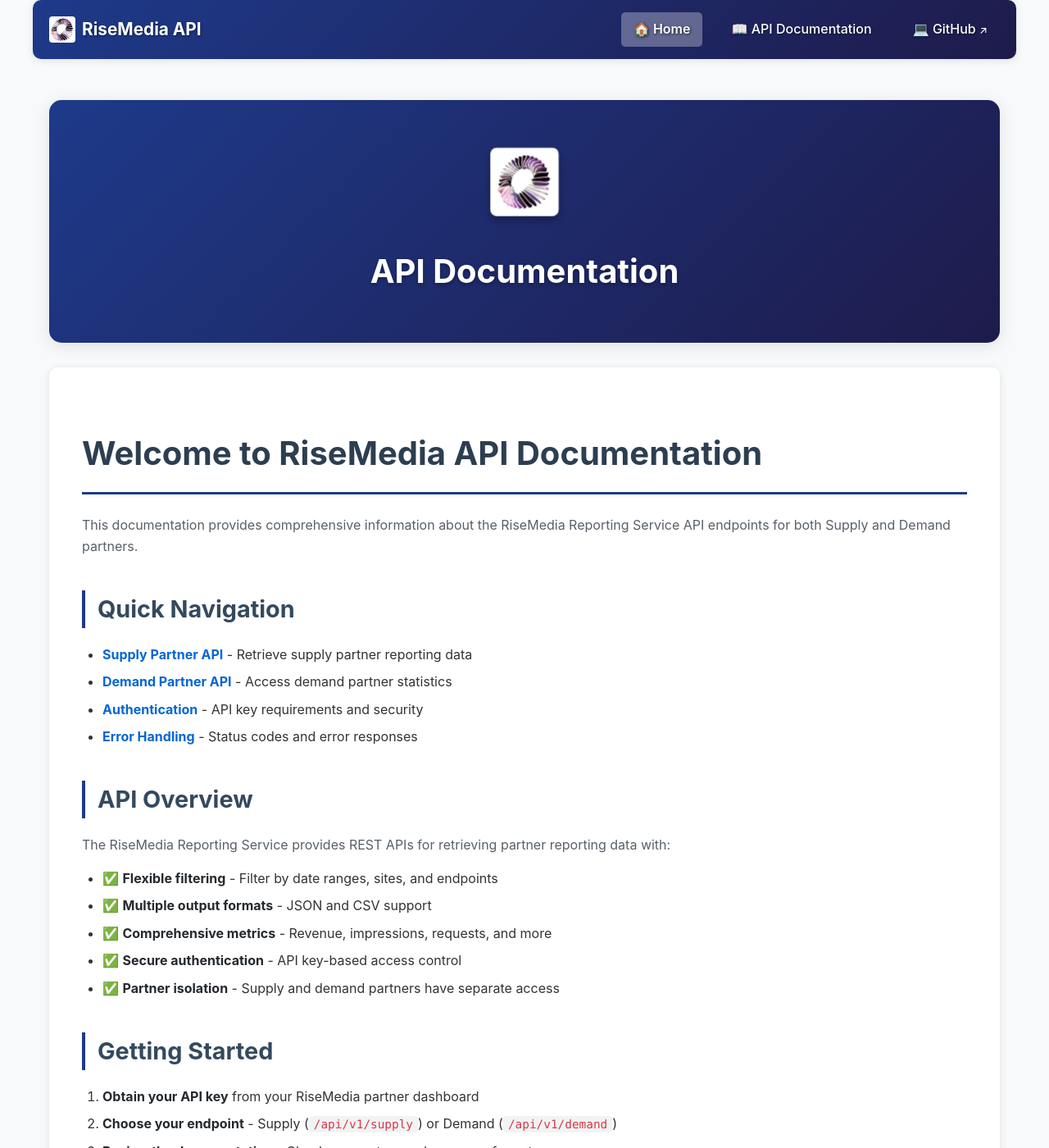
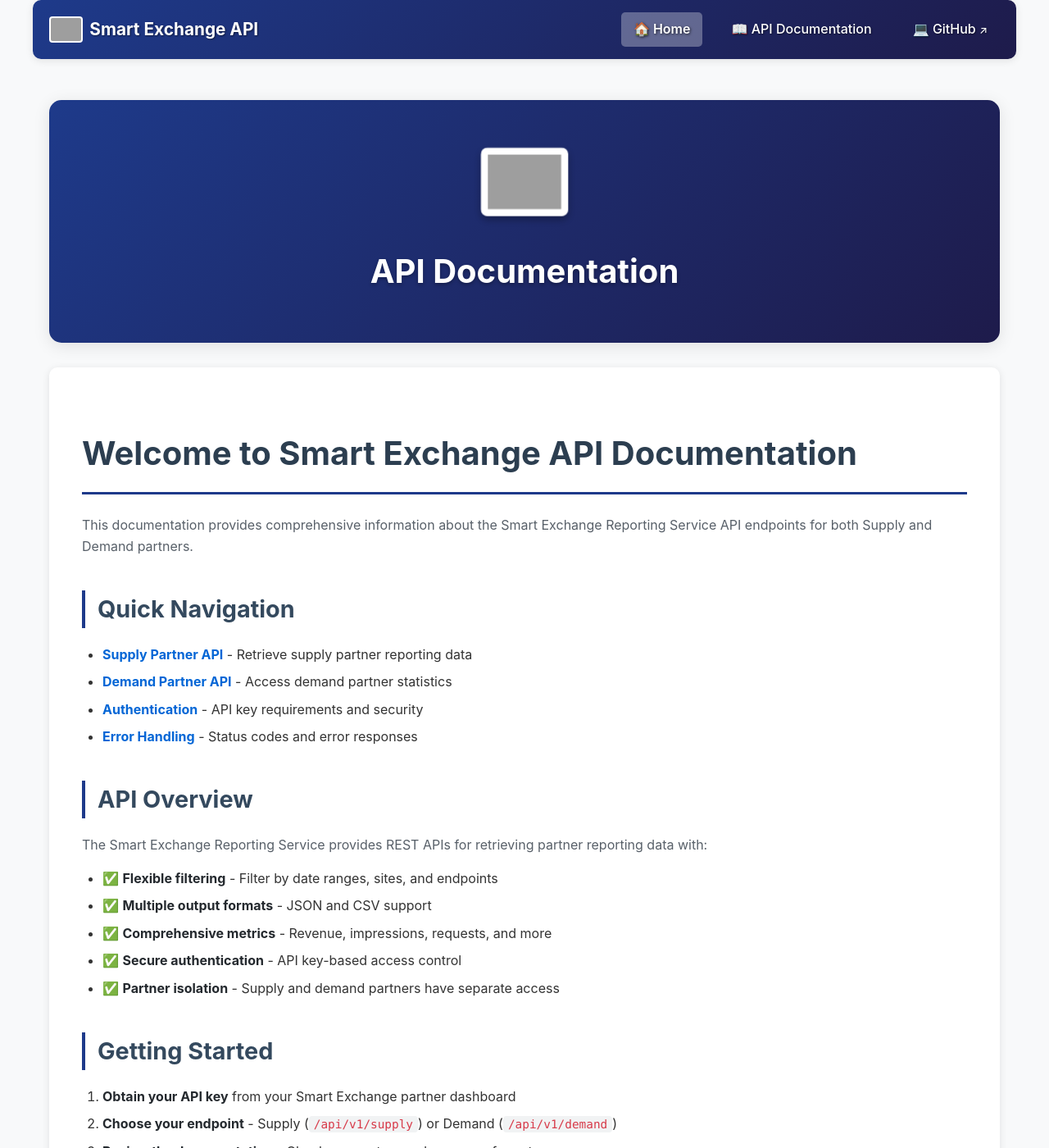
Before and after one commit to smart-exchange-ai-digital/public-api-docs, a Jekyll site: the page built from docs/index.md, in a window 1280 px wide and 1400 px high. Shown: the whole window at 82% size. Built offline with Jekyll 4.4.1, drawn with Linux system fonts in a browser that asks for light colours.

Commit message:
update rise logo and names with smart exchange

```diff
--- a/docs/_config.yml
+++ b/docs/_config.yml
@@ -1,11 +1,11 @@
 # Site settings
-title: "RiseMedia API Documentation"
-description: "Comprehensive API documentation for RiseMedia Reporting Service - Supply and Demand Partner APIs"
+title: "Smart Exchange API Documentation"
+description: "Comprehensive API documentation for Smart Exchange Reporting Service - Supply and Demand Partner APIs"
 baseurl: "/public-api-docs"
 url: "https://smart-exchange-ai-digital.github.io"
 
 # Site branding
-logo: "/public-api-docs/assets/risemedia-logo.png"
+logo: "/public-api-docs/assets/icon.png"
 brand_color: "#667eea"
 
 # Build settings
@@ -20,11 +20,11 @@ plugins:
   - jekyll-seo-tag
 
 # SEO settings
-author: "RiseMedia"
+author: "Smart Exchange"
 twitter:
-  username: risemedia
+  username: Smart Exchange
 social:
-  name: RiseMedia
+  name: Smart Exchange
   links:
     - https://github.com/smart-exchange-ai-digital
 
--- a/docs/_includes/favicon.html
+++ b/docs/_includes/favicon.html
@@ -1,7 +1,7 @@
 <!-- Favicon -->
-<link rel="icon" type="image/png" sizes="32x32" href="/public-api-docs/assets/risemedia-logo.png">
-<link rel="icon" type="image/png" sizes="16x16" href="/public-api-docs/assets/risemedia-logo.png">
-<link rel="apple-touch-icon" sizes="180x180" href="/public-api-docs/assets/risemedia-logo.png">
-<link rel="shortcut icon" href="/public-api-docs/assets/risemedia-logo.png">
+<link rel="icon" type="image/png" sizes="32x32" href="/public-api-docs/assets/icon.png">
+<link rel="icon" type="image/png" sizes="16x16" href="/public-api-docs/assets/icon.png">
+<link rel="apple-touch-icon" sizes="180x180" href="/public-api-docs/assets/icon.png">
+<link rel="shortcut icon" href="/public-api-docs/assets/icon.png">
 <!-- Fallback for older browsers -->
-<link rel="icon" href="/public-api-docs/assets/risemedia-logo.png" type="image/png">
+<link rel="icon" href="/public-api-docs/assets/icon.png" type="image/png">
--- a/docs/_includes/navigation.html
+++ b/docs/_includes/navigation.html
@@ -1,14 +1,14 @@
 <nav class="site-nav">
   <div class="nav-container">
     <a href="{{ '/' | relative_url }}" class="nav-logo">
-      <img src="https://smart-exchange-ai-digital.github.io/public-api-docs/assets/risemedia-logo.png"
-           alt="RiseMedia Logo"
+      <img src="https://smart-exchange-ai-digital.github.io/public-api-docs/assets/icon.png"
+           alt="Smart Exchange Logo"
            class="logo-image"
            loading="eager"
            onerror="console.log('Logo failed to load:', this.src); this.style.border='2px solid red';"
            onload="console.log('Logo loaded successfully:', this.src);"
            crossorigin="anonymous">
-      <strong>RiseMedia API</strong>
+      <strong>Smart Exchange API</strong>
     </a>
     <div class="nav-links">
       <a href="{{ '/' | relative_url }}" class="nav-link {% if page.url == '/' %}active{% endif %}">
--- a/docs/_layouts/home.html
+++ b/docs/_layouts/home.html
@@ -8,7 +8,7 @@ layout: default
 <div class="api-documentation">
   <div class="hero-section">
     <div class="hero-logo">
-      <img src="https://smart-exchange-ai-digital.github.io/public-api-docs/assets/risemedia-logo.png" alt="RiseMedia Logo" class="hero-logo-image" loading="eager">
+      <img src="https://smart-exchange-ai-digital.github.io/public-api-docs/assets/icon.png" alt="Smart Exchange Logo" class="hero-logo-image" loading="eager">
     </div>
     <h1 class="hero-title">{{ page.title | default: site.title }}</h1>
   </div>
--- a/docs/index.md
+++ b/docs/index.md
@@ -4,9 +4,9 @@ title: "API Documentation"
 permalink: /
 ---
 
-# Welcome to RiseMedia API Documentation
+# Welcome to Smart Exchange API Documentation
 
-This documentation provides comprehensive information about the RiseMedia Reporting Service API endpoints for both Supply and Demand partners.
+This documentation provides comprehensive information about the Smart Exchange Reporting Service API endpoints for both Supply and Demand partners.
 
 ## Quick Navigation
 
@@ -17,7 +17,7 @@ This documentation provides comprehensive information about the RiseMedia Report
 
 ## API Overview
 
-The RiseMedia Reporting Service provides REST APIs for retrieving partner reporting data with:
+The Smart Exchange Reporting Service provides REST APIs for retrieving partner reporting data with:
 
 - ✅ **Flexible filtering** - Filter by date ranges, sites, and endpoints
 - ✅ **Multiple output formats** - JSON and CSV support
@@ -27,7 +27,7 @@ The RiseMedia Reporting Service provides REST APIs for retrieving partner report
 
 ## Getting Started
 
-1. **Obtain your API key** from your RiseMedia partner dashboard
+1. **Obtain your API key** from your Smart Exchange partner dashboard
 2. **Choose your endpoint** - Supply (`/api/v1/supply`) or Demand (`/api/v1/demand`)
 3. **Review the documentation** - Check parameters and response formats
 4. **Make your first request** - Start with a basic date range query
```
Also changed, not shown: docs/api-specification.md (+4 -4 lines), docs/assets/icon.png.png (added), docs/assets/risemedia-logo.png (deleted).
